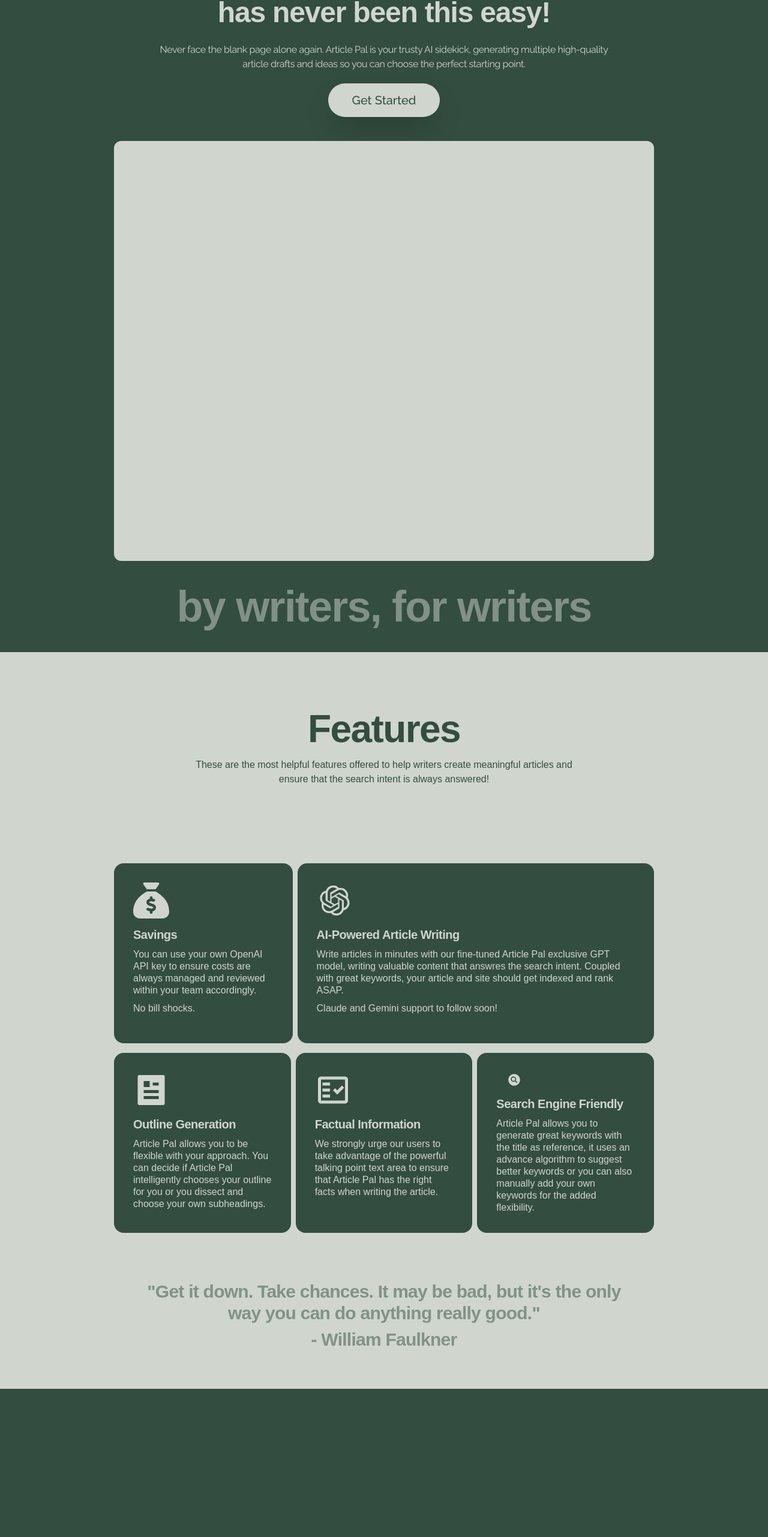
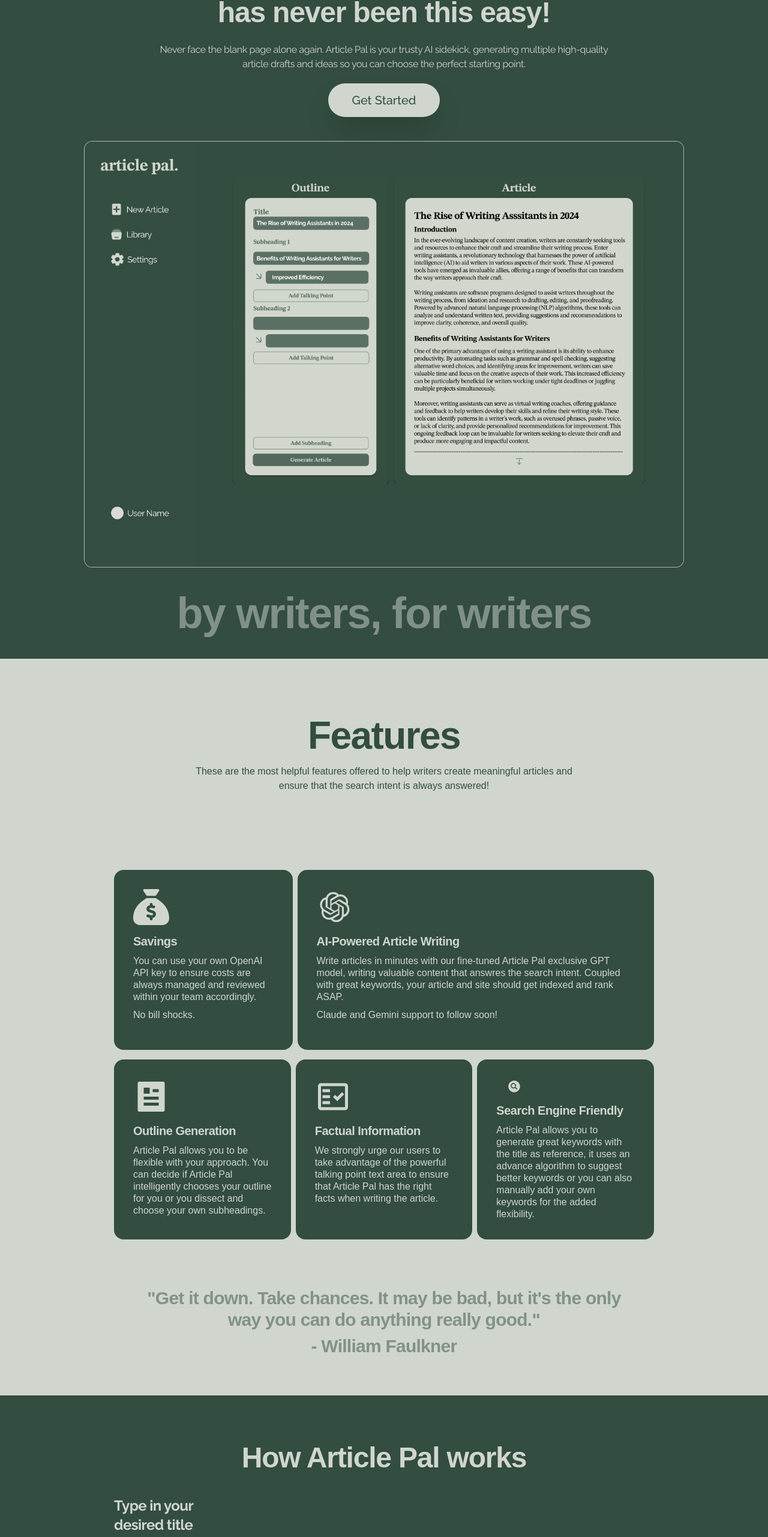
Before and after one commit to ethancreates/article-pal, a Next.js app: page / in a window 1280 px wide. Shown: the part 201-2763 px from the top of the page at 60% size. Before the commit the page ends 2516 px from the top, so only its background shows below. Built offline with nearby package versions, Linux system fonts and the light colour scheme; a web font is replaced by a local one.

Commit message:
added hero image, and init HowToSection

```diff
--- a/src/app/page.tsx
+++ b/src/app/page.tsx
@@ -1,5 +1,6 @@
 import FeaturesSection from "@/components/FeaturesSection";
 import HeroSection from "@/components/HeroSection";
+import HowToSection from "@/components/HowToSection";
 import LargeNavbar from "@/components/LargeNavbar";
 
 export default function Home() {
@@ -8,6 +9,7 @@
       <LargeNavbar />
       <HeroSection />
       <FeaturesSection />
+      <HowToSection />
     </main>
   );
 }
--- a/src/components/HeroSection.tsx
+++ b/src/components/HeroSection.tsx
@@ -1,6 +1,8 @@
 import { raleway } from "@/app/layout";
 import { cn } from "@/lib/utils";
 import { Button } from "./ui/button";
+import Image from "next/image";
+import articlePalEditorImg from "../../public/articlepal-editor.png"
 
 const HeroSection = () => {
   return (
@@ -30,7 +32,7 @@
       </div>
       {/* Main Image */}
       <div className="mt-10">
-        <div className="bg-foreground w-[900px] h-[700px] rounded-xl" />
+        <Image src={articlePalEditorImg} width={1000} height={770} alt="A snapshot of what Article Pal's editor looks like."/>
       </div>
       {/* Background Text */}
       <div className="mt-10 text-7xl tracking-tight font-bold text-foreground/50">
--- a/src/components/HowToSection.tsx
+++ b/src/components/HowToSection.tsx
@@ -1,4 +1,23 @@
+import { raleway } from "@/app/layout";
+import { cn } from "@/lib/utils";
+
 const HowToSection = () => {
-  return <section className="mt-20">{/* Header */}</section>;
+  return (
+    <section className="mt-20 flex flex-col items-center">
+      {/* Header */}
+      <div>
+        <h2 className="text-5xl font-bold tracking-tight">
+          How Article Pal works
+        </h2>
+      </div>
+      {/* Step 1 */}
+      <div className="flex justify-between w-[900px] items-center">
+        <div className="mt-10">
+          <h2 className={cn("w-[350px] font-bold text-2xl tracking-tight", raleway.className)}>Type in your <br/> desired title <br/> for your blog post</h2>
+        </div>
+        <div></div>
+      </div>
+    </section>
+  );
 };
 export default HowToSection;
```
Also changed, not shown: public/articlepal-editor.png (added).
